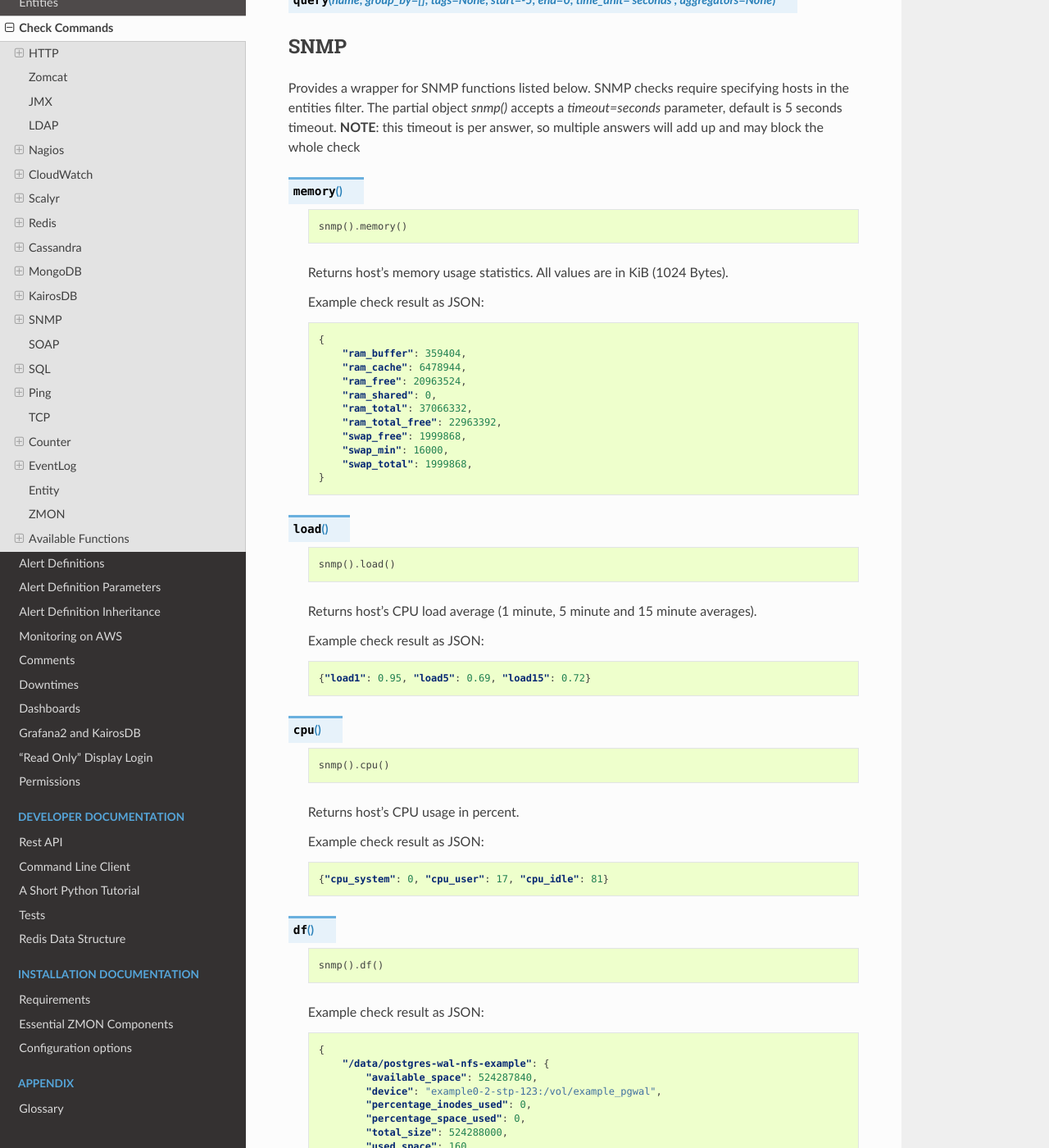
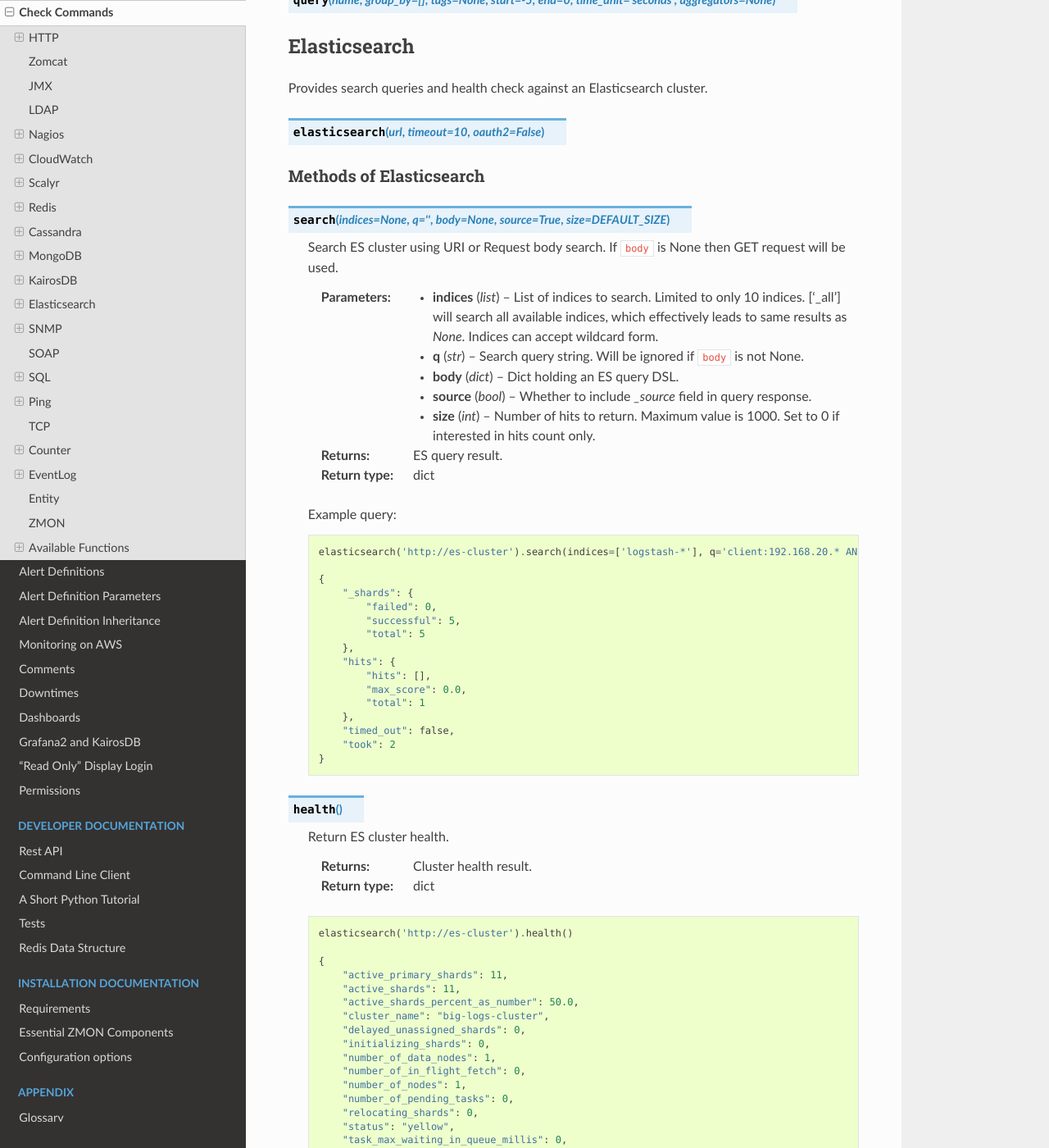
Before and after one commit to zalando-zmon/zmon-docs, a Sphinx documentation site: the page built from docs/user/check-commands.rst, in a window 1280 px wide and 1400 px high, scrolled down 19885 px. Shown: the whole window at 82% size. Built offline with Sphinx 7.4.7 and the Read the Docs theme 2.0.0, drawn with Linux system fonts in a browser that asks for light colours; some of the changed text lies outside the part shown.

Commit message:
Add Elasticsearch plugin docs

```diff
--- a/docs/user/check-commands.rst
+++ b/docs/user/check-commands.rst
@@ -1053,6 +1053,94 @@
 
 .. py:function:: query(name, group_by = [], tags = None, start = -5, end = 0, time_unit='seconds', aggregators = None)
 
+Elasticsearch
+-------------
+
+Provides search queries and health check against an Elasticsearch cluster.
+
+
+.. py:function:: elasticsearch(url, timeout=10, oauth2=False)
+
+
+Methods of Elasticsearch
+^^^^^^^^^^^^^^^^^^^^^^^^
+
+.. py:function:: search(indices=None, q='', body=None, source=True, size=DEFAULT_SIZE)
+
+    ::
+
+    Search ES cluster using URI or Request body search. If ``body`` is None then GET request will be used.
+
+    :param indices: List of indices to search. Limited to only 10 indices. ['_all'] will search all available
+                    indices, which effectively leads to same results as `None`. Indices can accept wildcard form.
+    :type indices: list
+
+    :param q: Search query string. Will be ignored if ``body`` is not None.
+    :type  q: str
+
+    :param body: Dict holding an ES query DSL.
+    :type body: dict
+
+    :param source: Whether to include `_source` field in query response.
+    :type source: bool
+
+    :param size: Number of hits to return. Maximum value is 1000. Set to 0 if interested in hits count only.
+    :type size: int
+
+    :return: ES query result.
+    :rtype: dict
+
+    Example query:
+
+    .. code-block:: python
+
+        elasticsearch('http://es-cluster').search(indices=['logstash-*'], q='client:192.168.20.* AND http_status:500', size=0, source=False)
+
+        {
+            "_shards": {
+                "failed": 0,
+                "successful": 5,
+                "total": 5
+            },
+            "hits": {
+                "hits": [],
+                "max_score": 0.0,
+                "total": 1
+            },
+            "timed_out": false,
+            "took": 2
+        }
+
+.. py:method:: health()
+
+    ::
+
+    Return ES cluster health.
+
+    :return: Cluster health result.
+    :rtype: dict
+
+    .. code-block:: python
+
+        elasticsearch('http://es-cluster').health()
+
+        {
+            "active_primary_shards": 11,
+            "active_shards": 11,
+            "active_shards_percent_as_number": 50.0,
+            "cluster_name": "big-logs-cluster",
+            "delayed_unassigned_shards": 0,
+            "initializing_shards": 0,
+            "number_of_data_nodes": 1,
+            "number_of_in_flight_fetch": 0,
+            "number_of_nodes": 1,
+            "number_of_pending_tasks": 0,
+            "relocating_shards": 0,
+            "status": "yellow",
+            "task_max_waiting_in_queue_millis": 0,
+            "timed_out": false,
+            "unassigned_shards": 11
+        }
 
 SNMP
 ----
```
